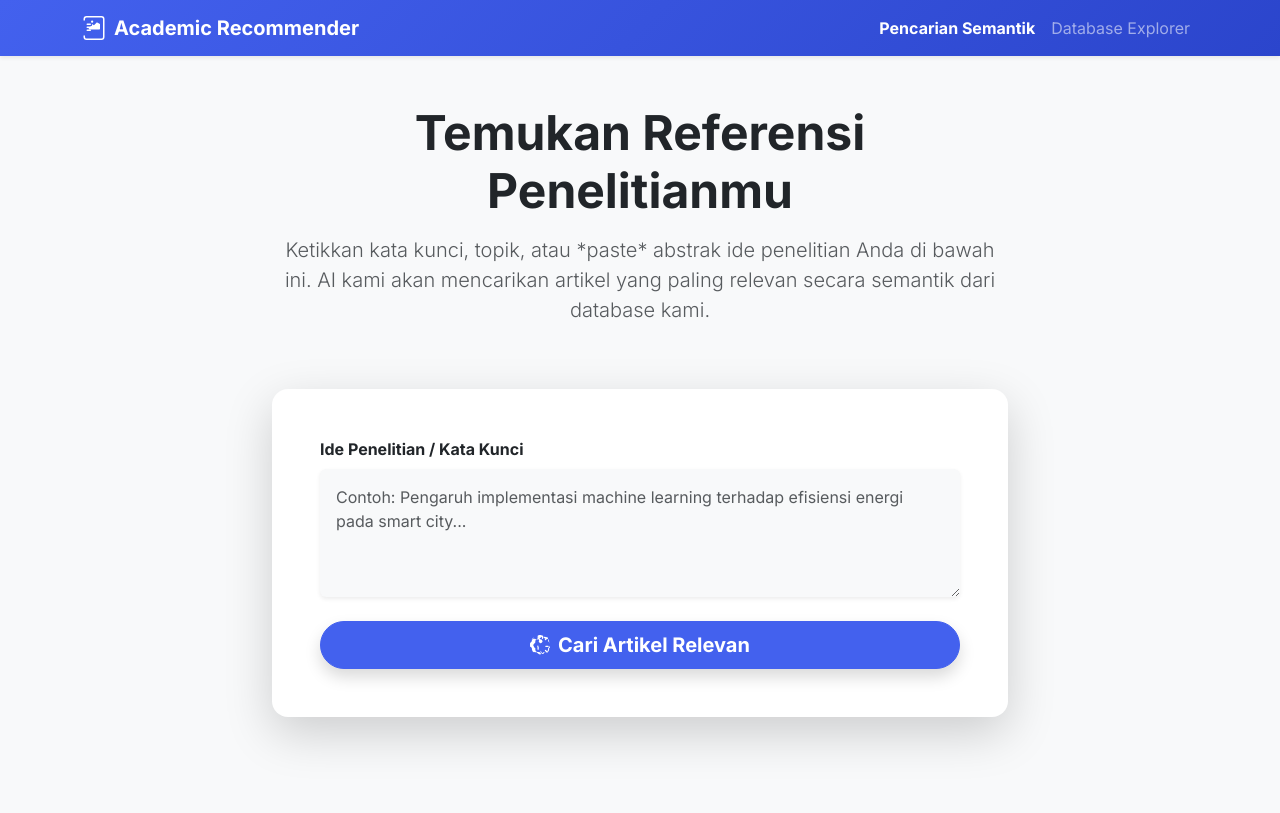
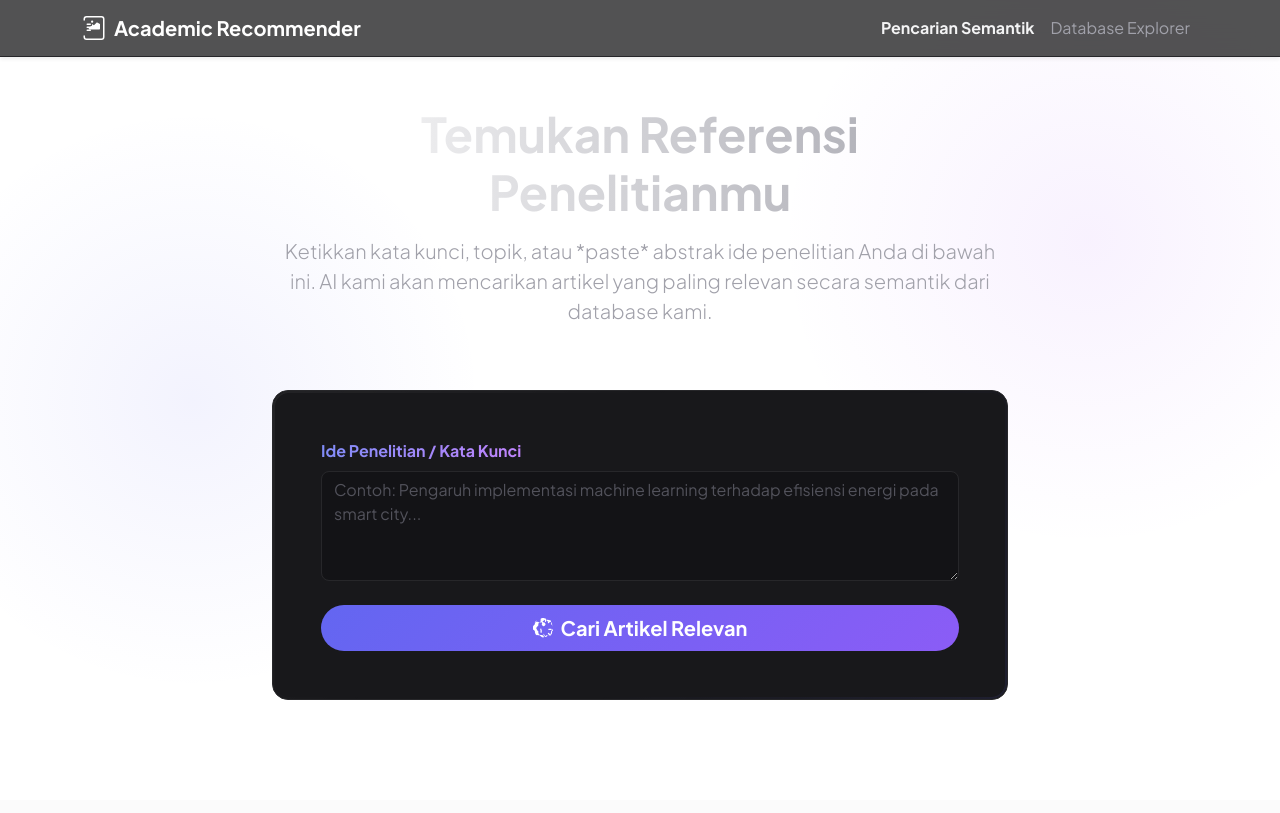
Before and after one commit to T0R4C/project, a Flask app: page / in a window 1280 px wide. After the commit the page ends 700 px from the top, so only its background shows below. Run offline with Flask 3, Linux system fonts and the light colour scheme.

Commit message:
UI Redesign: Premium Dark Mode with 21st.dev inspired animations & glowing borders

```diff
--- a/static/css/style.css
+++ b/static/css/style.css
@@ -1,122 +1,201 @@
+@import url('https://fonts.googleapis.com/css2?family=Plus+Jakarta+Sans:wght@300;400;500;600;700&display=swap');
+
 :root {
-    --primary-color: #4361ee;
-    --primary-hover: #3a56d4;
-    --secondary-color: #3f3d56;
-    --bg-color: #f8f9fa;
-    --card-bg: #ffffff;
-    --text-main: #2b2b2b;
-    --text-muted: #6c757d;
-    --border-color: #e9ecef;
-    --success-color: #2ecc71;
-    --warning-color: #f39c12;
-    --danger-color: #e74c3c;
+    --bg-base: #000000;
+    --bg-surface: #09090b;
+    --bg-card: #18181b;
+    --border-color: #27272a;
+    --text-primary: #f4f4f5;
+    --text-secondary: #a1a1aa;
+    --accent-glow: rgba(99, 102, 241, 0.15); /* Indigo glow */
+    --accent-border: #6366f1;
+    --success-glow: rgba(16, 185, 129, 0.15);
 }
 
 body {
-    font-family: 'Inter', sans-serif;
-    background-color: var(--bg-color);
-    color: var(--text-main);
+    font-family: 'Plus Jakarta Sans', sans-serif;
+    background-color: var(--bg-base);
+    color: var(--text-primary);
     -webkit-font-smoothing: antialiased;
+    background-image:
+        radial-gradient(circle at 15% 50%, rgba(99, 102, 241, 0.08), transparent 25%),
+        radial-gradient(circle at 85% 30%, rgba(168, 85, 247, 0.08), transparent 25%);
+    background-attachment: fixed;
 }
 
 /* Typography Utilities */
-.tracking-wide {
-    letter-spacing: 0.05em;
+.text-gradient {
+    background: linear-gradient(to right, #ffffff, #a1a1aa);
+    -webkit-background-clip: text;
+    -webkit-text-fill-color: transparent;
+    background-clip: text;
+}
+
+.text-gradient-accent {
+    background: linear-gradient(to right, #818cf8, #c084fc);
+    -webkit-background-clip: text;
+    -webkit-text-fill-color: transparent;
+    background-clip: text;
 }
 
 /* Navbar */
 .premium-nav {
-    background: linear-gradient(135deg, var(--primary-color), #2b45cc) !important;
+    background: rgba(9, 9, 11, 0.7) !important;
+    backdrop-filter: blur(12px);
+    -webkit-backdrop-filter: blur(12px);
+    border-bottom: 1px solid var(--border-color);
 }
 
-/* Card & Upload Area */
-.upload-card {
-    transition: transform 0.3s ease, box-shadow 0.3s ease;
+.navbar-dark .navbar-nav .nav-link {
+    color: var(--text-secondary);
+    transition: color 0.3s ease;
 }
 
-.file-drop-area {
-    background-color: #f8faff;
-    border-color: #c7d2fe !important;
+.navbar-dark .navbar-nav .nav-link:hover,
+.navbar-dark .navbar-nav .nav-link.active {
+    color: var(--text-primary);
+}
+
+/* 21st.dev Inspired Magic Cards */
+.magic-card {
+    background-color: var(--bg-card) !important;
+    border: 1px solid var(--border-color) !important;
+    border-radius: 1rem;
+    position: relative;
+    overflow: hidden;
+    transition: all 0.4s cubic-bezier(0.25, 1, 0.5, 1);
+}
+
+.magic-card::before {
+    content: "";
+    position: absolute;
+    inset: 0;
+    border-radius: 1rem;
+    padding: 2px; /* Border thickness */
+    background: linear-gradient(
+        135deg,
+        rgba(255,255,255,0.1),
+        rgba(255,255,255,0) 40%,
+        rgba(255,255,255,0) 60%,
+        rgba(99,102,241,0.2)
+    );
+    -webkit-mask: linear-gradient(#fff 0 0) content-box, linear-gradient(#fff 0 0);
+    -webkit-mask-composite: xor;
+    mask-composite: exclude;
+    pointer-events: none;
+    opacity: 0.5;
+    transition: opacity 0.4s ease;
+}
+
+.magic-card:hover {
+    transform: translateY(-4px);
+    box-shadow: 0 20px 40px -15px rgba(0,0,0,0.5), 0 0 20px var(--accent-glow);
+    border-color: rgba(255,255,255,0.1) !important;
+}
+
+.magic-card:hover::before {
+    opacity: 1;
+}
+
+/* Search Box Form */
+.form-control, .form-control:focus {
+    background-color: rgba(0,0,0,0.2);
+    border: 1px solid var(--border-color);
+    color: var(--text-primary);
+    box-shadow: none;
+    transition: border-color 0.3s ease;
+}
+
+.form-control:focus {
+    border-color: var(--accent-border);
+}
+
+.form-control::placeholder {
+    color: #52525b;
+}
+
+/* Glowing Button */
+.btn-glow {
+    background: linear-gradient(135deg, #6366f1, #8b5cf6);
+    border: none;
+    color: white;
+    position: relative;
+    z-index: 1;
+    overflow: hidden;
     transition: all 0.3s ease;
 }
 
-.file-drop-area:hover, .file-drop-area.dragover {
-    background-color: #eef2ff;
-    border-color: var(--primary-color) !important;
+.btn-glow::after {
+    content: '';
+    position: absolute;
+    top: 0; left: 0; width: 100%; height: 100%;
+    background: linear-gradient(135deg, #8b5cf6, #6366f1);
+    z-index: -1;
+    transition: opacity 0.3s ease;
+    opacity: 0;
 }
 
-.icon-container {
-    transition: transform 0.3s ease;
+.btn-glow:hover {
+    transform: translateY(-2px);
+    box-shadow: 0 0 20px rgba(99, 102, 241, 0.4);
 }
 
-.file-drop-area:hover .icon-container {
-    transform: translateY(-5px);
+.btn-glow:hover::after {
+    opacity: 1;
 }
 
-/* Buttons */
-.btn-primary {
-    background-color: var(--primary-color);
-    border-color: var(--primary-color);
-    transition: all 0.3s ease;
+/* Badges */
+.badge-glass {
+    background: rgba(255,255,255,0.05);
+    border: 1px solid rgba(255,255,255,0.1);
+    color: var(--text-secondary);
+    backdrop-filter: blur(4px);
 }
 
-.btn-primary:hover {
-    background-color: var(--primary-hover);
-    border-color: var(--primary-hover);
-    transform: translateY(-2px);
-    box-shadow: 0 4px 12px rgba(67, 97, 238, 0.3);
+.badge-success-glow {
+    background: rgba(16, 185, 129, 0.1);
+    border: 1px solid rgba(16, 185, 129, 0.3);
+    color: #34d399;
 }
 
-/* Results & Animations */
-.animate-fade-in {
-    animation: fadeIn 0.5s ease forwards;
+.badge-accent-glow {
+    background: rgba(99, 102, 241, 0.1);
+    border: 1px solid rgba(99, 102, 241, 0.3);
+    color: #818cf8;
 }
 
-@keyframes fadeIn {
-    from { opacity: 0; transform: translateY(10px); }
+/* Text Overrides */
+.text-dark {
+    color: var(--text-primary) !important;
+}
+.text-muted {
+    color: var(--text-secondary) !important;
+}
+.bg-light {
+    background-color: transparent !important;
+}
+.bg-white {
+    background-color: var(--bg-card) !important;
+}
+.border-top {
+    border-top-color: var(--border-color) !important;
+}
+
+/* Animations */
+.animate-slide-up {
+    animation: slideUp 0.6s cubic-bezier(0.16, 1, 0.3, 1) forwards;
+    opacity: 0;
+}
+
+@keyframes slideUp {
+    from { opacity: 0; transform: translateY(20px); }
     to { opacity: 1; transform: translateY(0); }
 }
 
-/* Source Card */
-.source-card {
-    border-radius: 12px;
-    border: 1px solid var(--border-color);
-    background-color: var(--card-bg);
-    transition: all 0.2s ease;
-}
+.delay-100 { animation-delay: 100ms; }
+.delay-200 { animation-delay: 200ms; }
 
-.source-card:hover {
-    box-shadow: 0 10px 20px rgba(0,0,0,0.05);
-    border-color: #c7d2fe;
-    transform: translateY(-2px);
-}
-
-.source-badge {
-    font-size: 0.8rem;
-    font-weight: 600;
-    padding: 0.4em 0.8em;
-    border-radius: 6px;
-}
-
-/* Database Explorer Specific */
-.search-box input {
-    background-color: #ffffff;
-    transition: all 0.3s ease;
-}
-
-.search-box input:focus {
-    box-shadow: 0 0 0 4px rgba(67, 97, 238, 0.1);
-}
-
-.paper-card {
-    transition: all 0.3s cubic-bezier(0.25, 0.8, 0.25, 1);
-}
-
-.paper-card:hover {
-    transform: translateY(-5px);
-    box-shadow: 0 15px 30px rgba(0,0,0,0.08) !important;
-}
-
+/* Line clamping */
 .line-clamp-2 {
     display: -webkit-box;
     -webkit-line-clamp: 2;
--- a/static/js/main.js
+++ b/static/js/main.js
@@ -65,30 +65,29 @@ document.addEventListener('DOMContentLoaded', () => {
 
         papers.forEach(paper => {
             // Determine badge color based on relevance score
-            let badgeColor = 'bg-secondary';
-            if (paper.relevance_score > 30) badgeColor = 'bg-success';
-            else if (paper.relevance_score > 15) badgeColor = 'bg-primary';
-            else if (paper.relevance_score > 5) badgeColor = 'bg-info text-dark';
+            let badgeClass = 'badge-glass';
+            if (paper.relevance_score > 30) badgeClass = 'badge-success-glow';
+            else if (paper.relevance_score > 15) badgeClass = 'badge-accent-glow';
 
             const card = document.createElement('div');
-            card.className = 'card border-0 shadow-sm rounded-4 overflow-hidden paper-card bg-white';
+            card.className = 'magic-card mb-4 animate-slide-up';
             card.innerHTML = `
                 <div class="card-body p-4">
                     <div class="d-flex justify-content-between align-items-start mb-2">
-                        <span class="badge bg-light text-primary border border-primary-subtle rounded-pill px-3 py-1 mb-2">${paper.year || 'N/A'}</span>
-                        <span class="badge ${badgeColor} rounded-pill px-3 py-1">Kecocokan: ${paper.relevance_score}%</span>
+                        <span class="badge badge-glass rounded-pill px-3 py-1 mb-2">${paper.year || 'N/A'}</span>
+                        <span class="badge ${badgeClass} rounded-pill px-3 py-1">Kecocokan: ${paper.relevance_score}%</span>
                     </div>
-                    <h5 class="card-title fw-bold text-dark mb-3">${paper.title}</h5>
-                    <p class="card-text text-muted mb-4">${paper.abstract || 'Tidak ada abstrak.'}</p>
-                    <div class="d-flex align-items-center border-top pt-3">
-                        <div class="bg-primary-subtle text-primary rounded-circle d-flex align-items-center justify-content-center me-3 flex-shrink-0" style="width: 40px; height: 40px;">
-                            <svg xmlns="http://www.w3.org/2000/svg" width="20" height="20" fill="currentColor" class="bi bi-people" viewBox="0 0 16 16">
-                              <path d="M15 14s1 0 1-1-1-4-5-4-5 3-5 4 1 1 1 1h8Zm-7.978-1A.261.261 0 0 1 7 12.996c.001-.264.167-1.03.76-1.72C8.312 10.629 9.282 10 11 10c1.717 0 2.687.63 3.24 1.276.593.69.758 1.457.76 1.72l-.008.002a.274.274 0 0 1-.014.002H7.022ZM11 7a2 2 0 1 0 0-4 2 2 0 0 0 0 4Zm3-2a3 3 0 1 1-6 0 3 3 0 0 1 6 0ZM6.936 9.28a5.88 5.88 0 0 0-1.23-.247A7.35 7.35 0 0 0 5 9c-4 0-5 3-5 4 0 .667.333 1 1 1h4.216A2.238 2.238 0 0 1 5 13c0-1.01.377-2.042 1.09-2.904.243-.294.526-.569.846-.816ZM4.92 10A5.493 5.493 0 0 0 4 13H1c0-.26.164-1.03.76-1.724.545-.636 1.492-1.256 3.16-1.275ZM1.5 5.5a3 3 0 1 1 6 0 3 3 0 0 1-6 0Zm3-2a2 2 0 1 0 0 4 2 2 0 0 0 0-4Z"/>
+                    <h5 class="card-title fw-bold text-gradient mb-3">${paper.title}</h5>
+                    <p class="card-text text-secondary mb-4 line-clamp-4">${paper.abstract || 'Tidak ada abstrak.'}</p>
+                    <div class="d-flex align-items-center border-top border-secondary pt-3">
+                        <div class="rounded-circle d-flex align-items-center justify-content-center me-3 flex-shrink-0" style="width: 40px; height: 40px; background: rgba(255,255,255,0.05); color: #a1a1aa;">
+                            <svg xmlns="http://www.w3.org/2000/svg" width="18" height="18" fill="currentColor" class="bi bi-person-fill" viewBox="0 0 16 16">
+                                <path d="M3 14s-1 0-1-1 1-4 6-4 6 3 6 4-1 1-1 1H3Zm5-6a3 3 0 1 0 0-6 3 3 0 0 0 0 6Z"/>
                             </svg>
                         </div>
                         <div class="overflow-hidden">
-                            <h6 class="mb-0 fw-semibold text-dark text-truncate">${paper.authors || 'Unknown Authors'}</h6>
-                            <small class="text-muted text-truncate d-block">${paper.venue || 'Unknown Venue'}</small>
+                            <h6 class="mb-0 fw-semibold text-primary text-truncate" style="color:#f4f4f5!important;">${paper.authors || 'Unknown Authors'}</h6>
+                            <small class="text-secondary text-truncate d-block">${paper.venue || 'Unknown Venue'}</small>
                         </div>
                     </div>
                 </div>
--- a/templates/index.html
+++ b/templates/index.html
@@ -39,26 +39,26 @@
     </nav>
 
     <!-- Main Content -->
-    <div class="container my-5">
+    <div class="container my-5 animate-slide-up">
         <div class="row justify-content-center">
             <div class="col-lg-8 text-center mb-5">
-                <h1 class="fw-bold text-dark display-5 mb-3">Temukan Referensi Penelitianmu</h1>
+                <h1 class="fw-bold text-gradient display-5 mb-3">Temukan Referensi Penelitianmu</h1>
                 <p class="text-muted lead">Ketikkan kata kunci, topik, atau *paste* abstrak ide penelitian Anda di bawah ini. AI kami akan mencarikan artikel yang paling relevan secara semantik dari database kami.</p>
             </div>
         </div>
 
-        <div class="row justify-content-center">
+        <div class="row justify-content-center delay-100">
             <div class="col-lg-8">
                 <!-- Search Card -->
-                <div class="card border-0 shadow-lg rounded-4 overflow-hidden mb-5">
+                <div class="card magic-card mb-5">
                     <div class="card-body p-4 p-md-5">
                         <form id="searchForm">
                             <div class="mb-4">
-                                <label for="queryText" class="form-label fw-bold text-dark">Ide Penelitian / Kata Kunci</label>
-                                <textarea class="form-control bg-light border-0 p-3 shadow-sm" id="queryText" rows="4" placeholder="Contoh: Pengaruh implementasi machine learning terhadap efisiensi energi pada smart city..." required></textarea>
+                                <label for="queryText" class="form-label fw-bold text-gradient-accent">Ide Penelitian / Kata Kunci</label>
+                                <textarea class="form-control rounded-3" id="queryText" rows="4" placeholder="Contoh: Pengaruh implementasi machine learning terhadap efisiensi energi pada smart city..." required></textarea>
                             </div>
 
-                            <button type="submit" class="btn btn-primary btn-lg w-100 rounded-pill fw-bold shadow" id="submitBtn">
+                            <button type="submit" class="btn btn-glow btn-lg w-100 rounded-pill fw-bold" id="submitBtn">
                                 <span class="d-flex align-items-center justify-content-center">
                                     <svg xmlns="http://www.w3.org/2000/svg" width="20" height="20" fill="currentColor" class="bi bi-magic me-2" viewBox="0 0 16 16">
                                       <path d="M9.5 2.672a.5.5 0 1 0 1 0V.843a.5.5 0 0 0-1 0v1.829Zm4.5.535A.5.5 0 0 0 13.293 2L12 3.293a.5.5 0 1 0 .707.707L14 2.707ZM7.293 4A.5.5 0 1 0 8 3.293L6.707 2A.5.5 0 0 0 6 2.707L7.293 4Zm-.538 4.5A.5.5 0 0 0 6 9.5v1.828a.5.5 0 0 0 1 0V9.5a.5.5 0 0 0-.5-.5Zm1.828 4.5a.5.5 0 0 0 1 0V14.5a.5.5 0 0 0-1 0v-1.828a.5.5 0 0 0-.5.5ZM13.293 14A.5.5 0 1 0 14 13.293L12.707 12a.5.5 0 0 0-.707.707L13.293 14ZM2.707 14A.5.5 0 0 0 2 13.293l1.293-1.293a.5.5 0 1 0 .707.707L2.707 14ZM2 2.707A.5.5 0 1 0 2.707 2L1.414 3.293A.5.5 0 0 0 2 3.707L2 2.707ZM14.5 9.5a.5.5 0 0 0 0-1h-1.828a.5.5 0 0 0 0 1H14.5ZM2.5 9.5a.5.5 0 0 0 0-1H.672a.5.5 0 0 0 0 1H2.5Z"/>
```
Also changed, not shown: static/js/database.js (+97 -87 lines), templates/database.html (+18 -9 lines).
